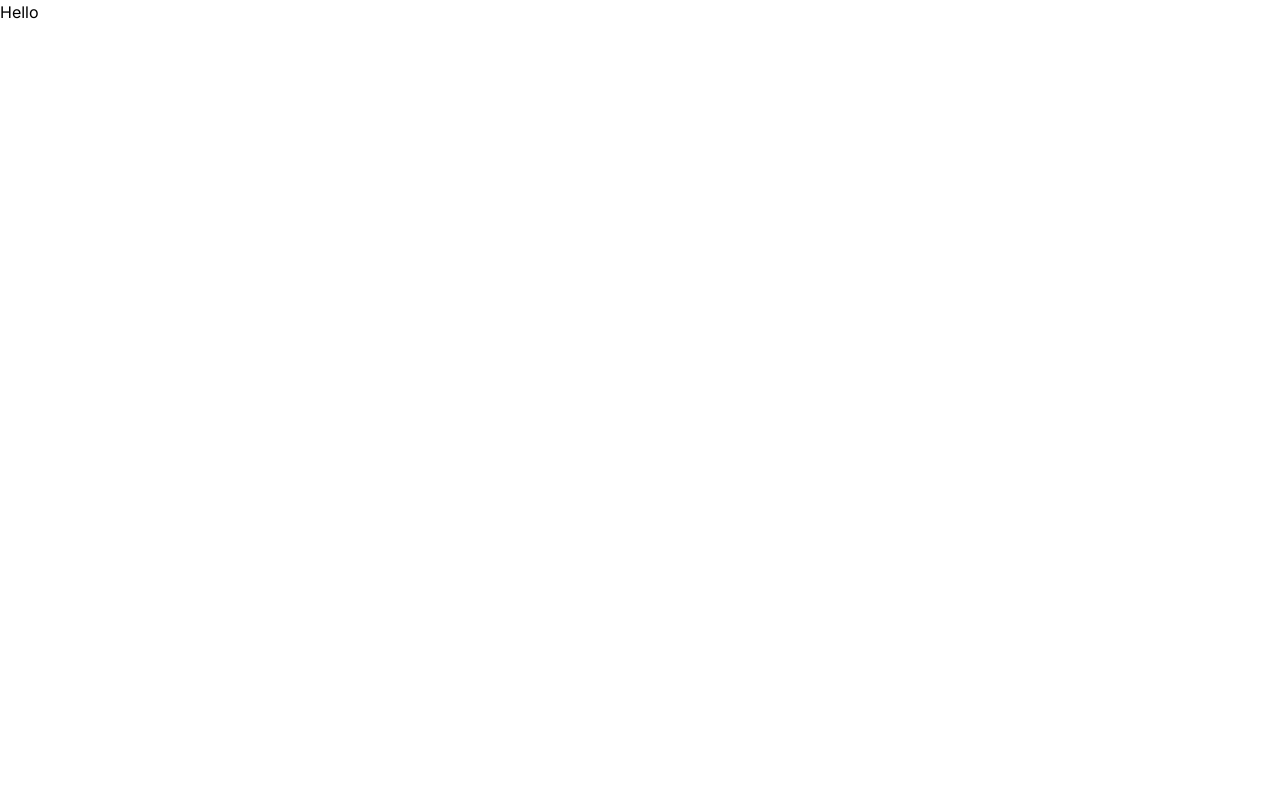
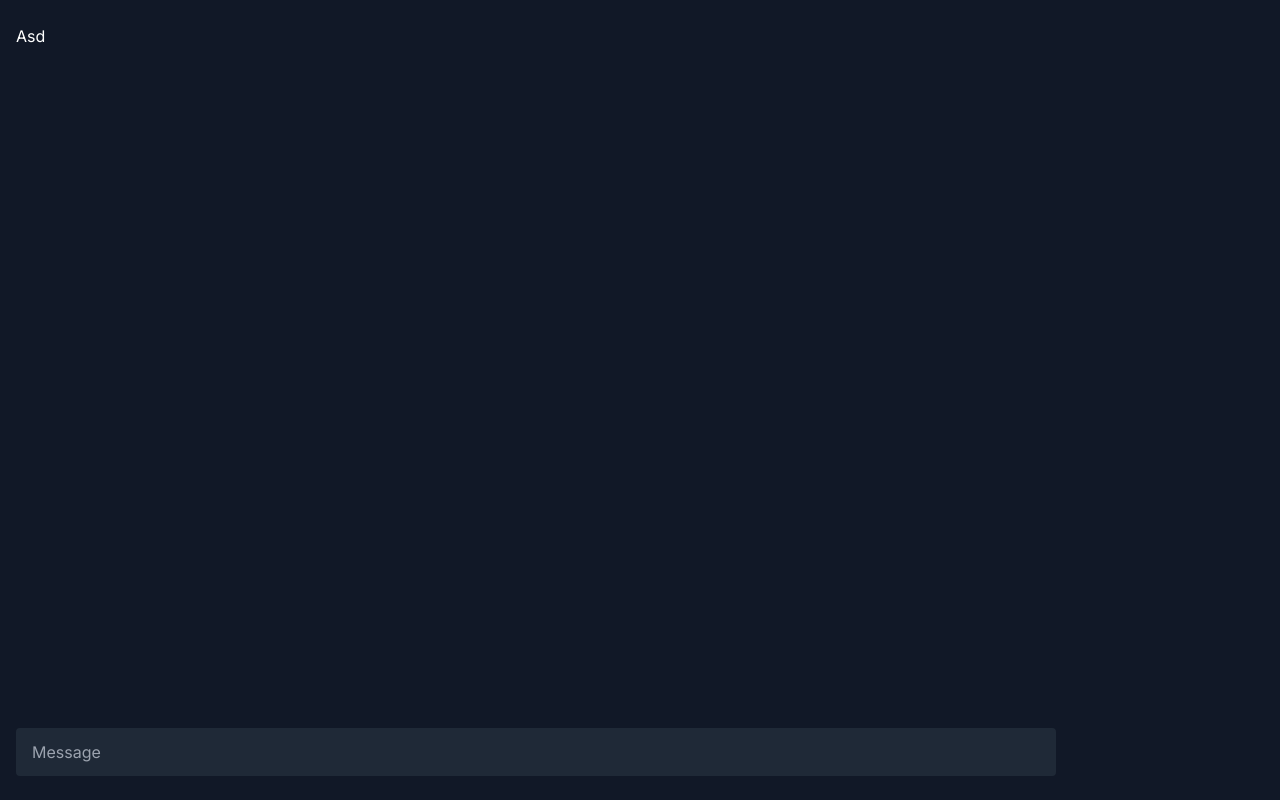
Before and after one commit to LightBounded/chat-app-site, a Next.js app: page / in a window 1280 px wide. Built offline with nearby package versions, Linux system fonts and the light colour scheme.

Commit message:
Add simple chat layout

```diff
--- a/package.json
+++ b/package.json
@@ -9,6 +9,7 @@
     "lint": "next lint"
   },
   "dependencies": {
+    "@clerk/nextjs": "^4.11.3",
     "@types/node": "18.14.6",
     "@types/react": "18.0.28",
     "@types/react-dom": "18.0.11",
--- a/src/pages/_document.tsx
+++ b/src/pages/_document.tsx
@@ -1,13 +1,13 @@
-import { Html, Head, Main, NextScript } from 'next/document'
+import { Head, Html, Main, NextScript } from "next/document";
 
 export default function Document() {
   return (
     <Html lang="en">
       <Head />
-      <body>
+      <body className="bg-gray-900 text-white">
         <Main />
         <NextScript />
       </body>
     </Html>
-  )
+  );
 }
--- a/src/pages/index.tsx
+++ b/src/pages/index.tsx
@@ -1,11 +1,19 @@
 import Layout from "@/components/Layout";
-import { Inter } from "next/font/google";
-
 
 export default function Home() {
   return (
-    <Layout title="Home">
-      <div>Hello</div>
+    <Layout title="Chat Room">
+      <div className="flex min-h-screen">
+        <div className="flex-[5] flex flex-col py-6 px-4">
+          <div>Asd</div>
+          <input
+            className="mt-auto w-full bg-gray-800 rounded py-3 px-4"
+            type="text"
+            placeholder="Message"
+          />
+        </div>
+        <div className="flex-1 bg-gray-900"></div>
+      </div>
     </Layout>
   );
 }
```
Also changed, not shown: 1 other file (tests, documents, lock files or other folders).
